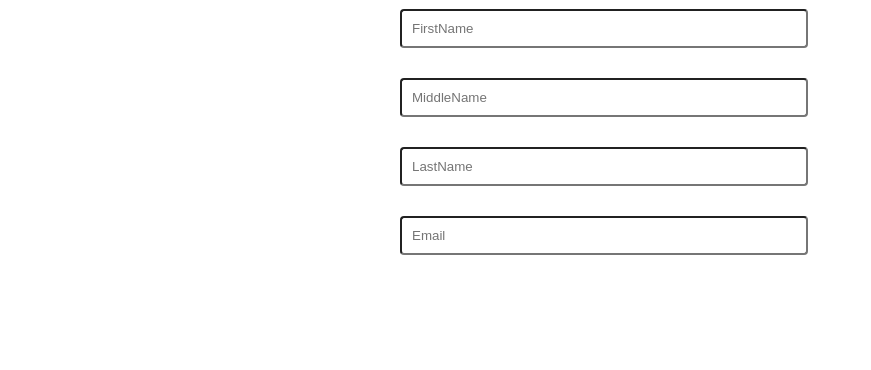
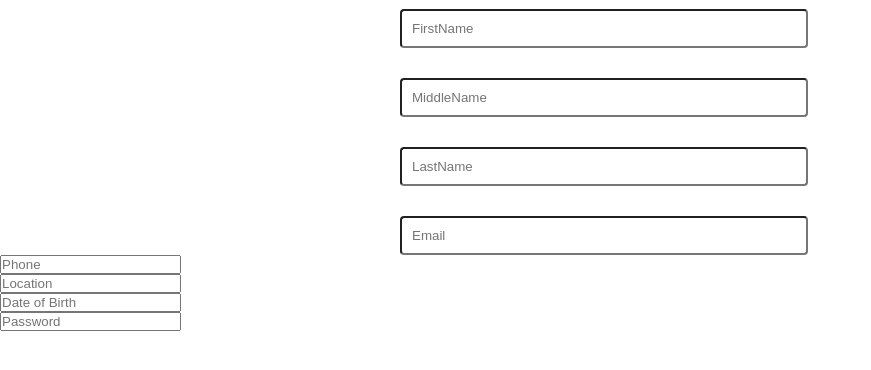
Before and after one commit to fatou7198/form, a plain HTML site: page index.html in a window 1280 px wide. Shown: the part 148-518 px from the top of the page, without its empty margins (0-871 px from the left). Drawn offline with Linux system fonts and the light colour scheme.

Commit message:
first commit

```diff
--- a/index.html
+++ b/index.html
@@ -16,6 +16,14 @@
       <input class="input" text="name" placeholder="LastName" />
       <br />
       <input class="input" text="name" placeholder="Email" />
+      <br/>
+      <input type="tel" placeholder="Phone">
+      <br/>
+      <input type="text" placeholder="Location">
+      <br/>
+      <input type="number" placeholder="Date of Birth">
+      <br/>
+      <input type="password" placeholder="Password">
     </section>
   </body>
 </html>
```
